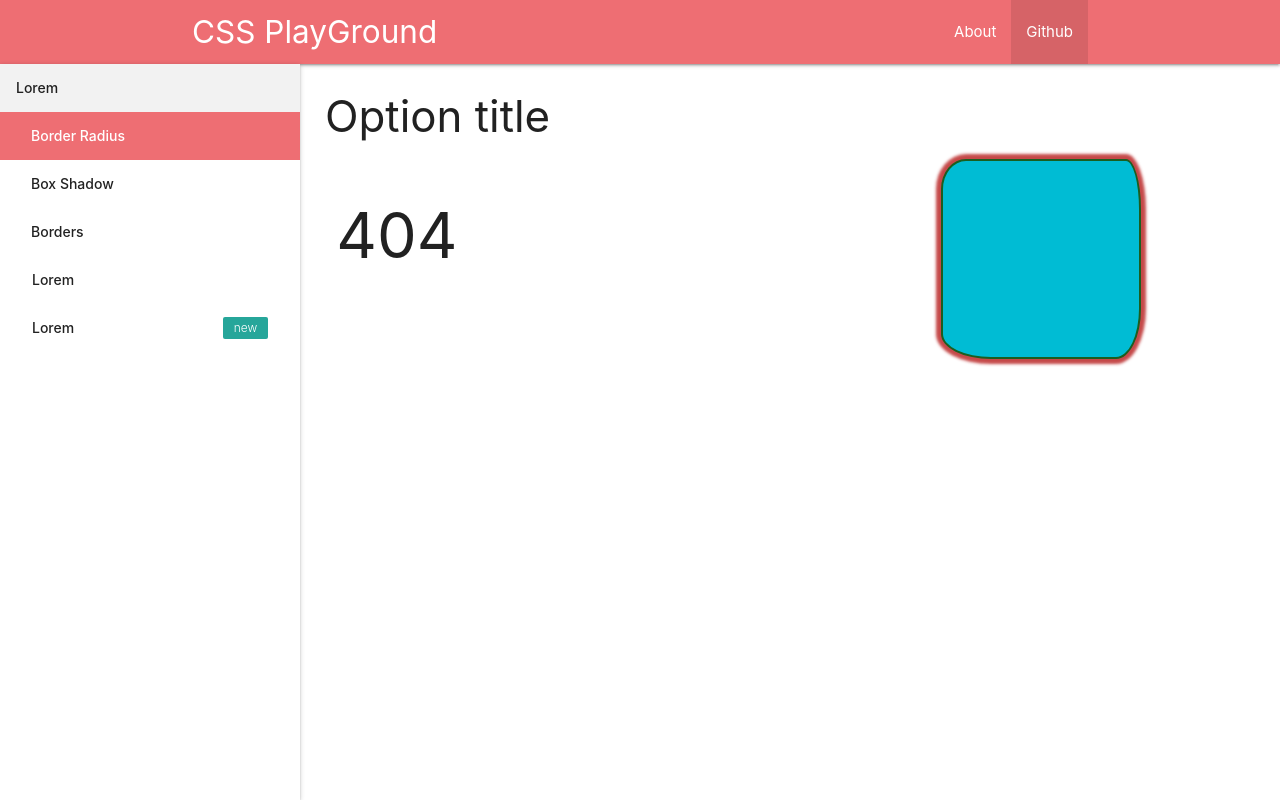
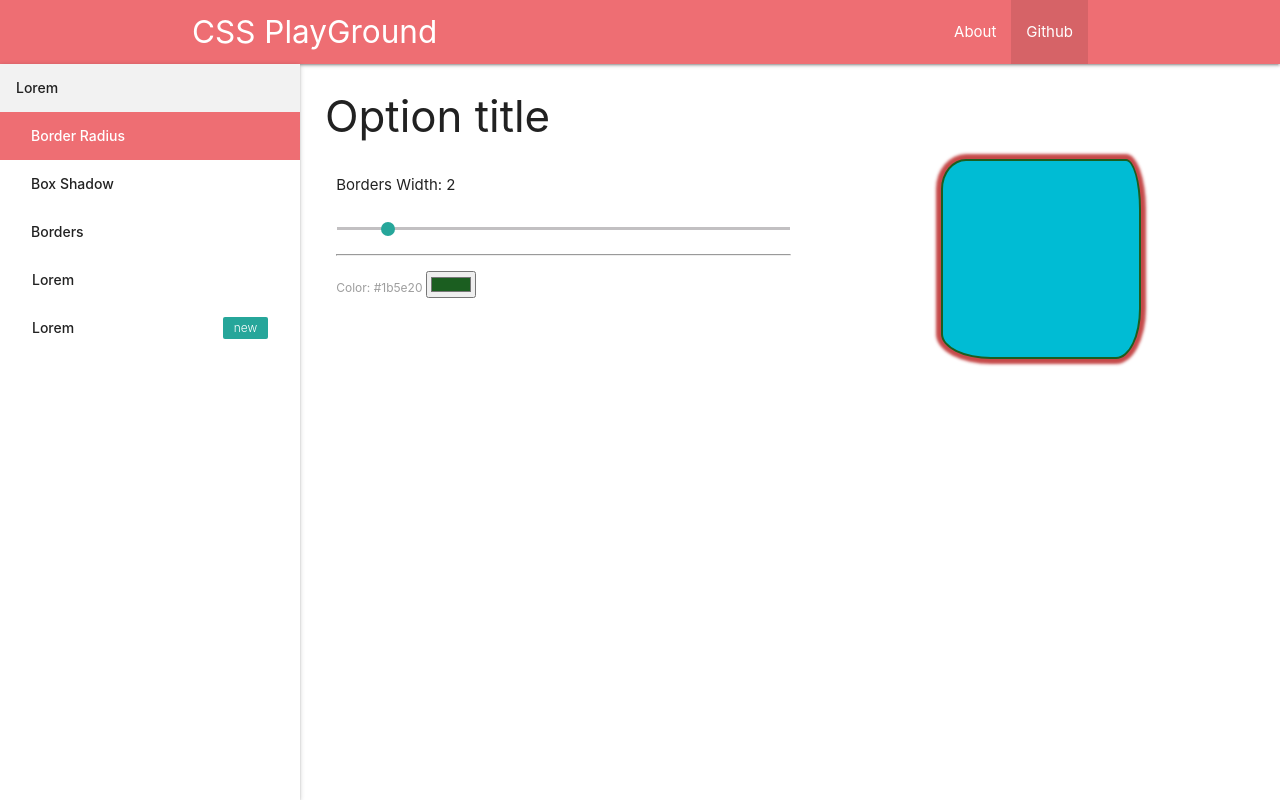
Before and after one commit to Aivirth/CssPlayground, a React (Create React App) app: page /borders in a window 1280 px wide. Before the commit this address had no page. Built offline with nearby package versions, Linux system fonts and the light colour scheme.

Commit message:
Added Border width input to Borders, Added Border Color picker to Borders.js

```diff
--- a/src/Redux/reducers/actorReducer.js
+++ b/src/Redux/reducers/actorReducer.js
@@ -69,7 +69,7 @@ export default function(state = initialState, action) {
     case UPDT_BORDERS:
       return {
         ...state,
-        borders: action.payload
+        borderStyle: action.payload
       };
 
     default:
--- a/src/components/Options/Borders/Borders.js
+++ b/src/components/Options/Borders/Borders.js
@@ -0,0 +1,66 @@
+import React, { PureComponent } from "react";
+import Range from "../../UI/Input/Range/Range";
+import ColorPicker from "../../UI/Input/ColorPicker/ColorPicker";
+
+import { connect } from "react-redux";
+import { getStyles, updtBorders } from "../../../Redux/actions/actorActions";
+
+class Borders extends PureComponent {
+  state = {};
+
+  componentDidMount() {
+    this.props.getStyles();
+  }
+
+  onRangeChange = e => {
+    const updatedProperty = {
+      ...this.props.borderStyle
+    };
+    updatedProperty[e.target.dataset.identifier] = +e.target.value;
+    this.props.updtBorders(updatedProperty);
+  };
+
+  onColorChange = e => {
+    const updatedProperty = {
+      ...this.props.borderStyle
+    };
+    updatedProperty[e.target.dataset.identifier] = e.target.value;
+    this.props.updtBorders(updatedProperty);
+  };
+
+  render() {
+    const { borderWidth, borderStyle, borderColor } = this.props.borderStyle;
+    return (
+      <div>
+        <Range
+          title="Borders Width"
+          min="0"
+          max="20"
+          value={borderWidth}
+          id="borders_width"
+          changed={this.onRangeChange}
+          identifier="borderWidth"
+        />
+
+        <hr />
+        <div style={{ marginTop: "15px", marginBottom: "15px" }} />
+
+        <ColorPicker
+          identifier="borderColor"
+          changed={this.onColorChange}
+          value={borderColor}
+          id="bordersColorPicker"
+        />
+      </div>
+    );
+  }
+}
+
+const mapStateToProps = state => ({
+  borderStyle: state.actor.borderStyle
+});
+
+export default connect(
+  mapStateToProps,
+  { getStyles, updtBorders }
+)(Borders);
--- a/src/components/Options/BoxShadow/BoxShadow.js
+++ b/src/components/Options/BoxShadow/BoxShadow.js
@@ -35,7 +35,7 @@ class BoxShadow extends PureComponent {
     const updatedProperty = {
       ...this.props.boxShadow
     };
-    updatedProperty[e.target.dataset.identifier] = +e.target.value;
+    updatedProperty[e.target.dataset.identifier] = e.target.value;
     this.props.updtBoxShadow(updatedProperty);
   };
 
--- a/src/containers/Main/Main.js
+++ b/src/containers/Main/Main.js
@@ -4,6 +4,7 @@ import { Route, Switch } from "react-router-dom";
 import Actor from "../../components/Actor/Actor";
 import BoxShadow from "../../components/Options/BoxShadow/BoxShadow";
 import BorderRadius from "../../components/Options/BorderRadius/BorderRadius";
+import Borders from "../../components/Options/Borders/Borders";
 import NotFound from "../../components/Pages/NotFound";
 
 export default () => {
@@ -16,6 +17,7 @@ export default () => {
           <Switch>
             <Route exact path="/box-shadow" component={BoxShadow} />
             <Route exact path="/border-radius" component={BorderRadius} />
+            <Route exact path="/borders" component={Borders} />
             <Route component={NotFound} />
           </Switch>
         </div>
```
